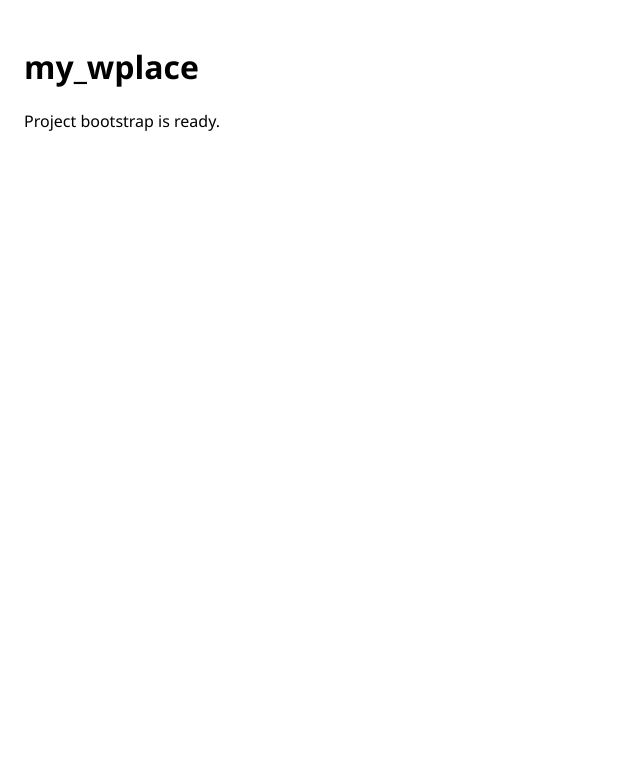
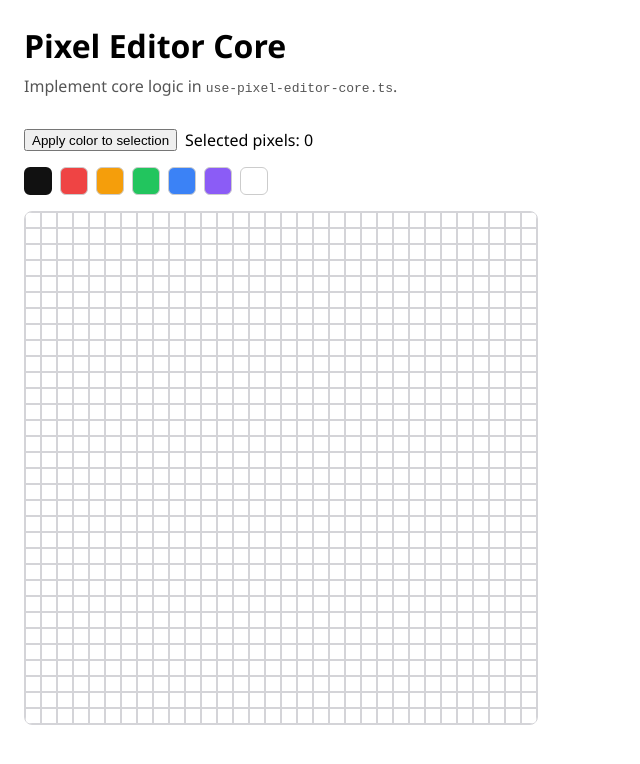
Before and after one commit to agrade1/my_wplace, a Next.js app: page / in a window 1280 px wide. Shown: the top 764 px of the page, without its empty margins (0-640 px from the left). Built offline with nearby package versions, Linux system fonts and the light colour scheme.

Commit message:
feat: add canvas-based pixel editor scaffold

```diff
--- a/app/page.tsx
+++ b/app/page.tsx
@@ -1,8 +1,39 @@
+"use client";
+
+import { PixelEditorCanvas } from "@/components/pixel-editor/pixel-editor-canvas";
+import { usePixelEditorCore } from "@/features/pixel-editor/use-pixel-editor-core";
+
 export default function Home() {
+  const core = usePixelEditorCore();
+
   return (
-    <main style={{ padding: "24px" }}>
-      <h1>my_wplace</h1>
-      <p>Project bootstrap is ready.</p>
+    <main style={{ padding: 24, display: "grid", gap: 16 }}>
+      <header>
+        <h1 style={{ margin: 0 }}>Pixel Editor Core</h1>
+        <p style={{ marginTop: 8, color: "#555" }}>
+          Implement core logic in <code>use-pixel-editor-core.ts</code>.
+        </p>
+      </header>
+
+      <div style={{ display: "flex", gap: 8 }}>
+        <button type="button" onClick={core.applyColorToSelection}>
+          Apply color to selection
+        </button>
+        <span>Selected pixels: {core.selected.size}</span>
+      </div>
+
+      <PixelEditorCanvas
+        gridSize={32}
+        cellSize={16}
+        palette={core.palette}
+        activeColor={core.activeColor}
+        selected={core.selected}
+        pixelColors={core.pixelColors}
+        onSelectColor={core.onSelectColor}
+        onPixelPointerDown={core.onPixelMouseDown}
+        onPixelPointerMove={core.onPixelMouseEnter}
+        onPointerUp={core.onMouseUp}
+      />
     </main>
   );
 }
--- /dev/null
+++ b/components/pixel-editor/pixel-editor-canvas.tsx
@@ -0,0 +1,126 @@
+"use client";
+
+import { useEffect, useMemo, useRef } from "react";
+
+type PixelEditorCanvasProps = {
+  gridSize: number;
+  cellSize: number;
+  activeColor: string;
+  palette: readonly string[];
+  selected: ReadonlySet<string>;
+  pixelColors: ReadonlyMap<string, string>;
+  onSelectColor: (color: string) => void;
+  onPixelPointerDown: (id: string, button: number) => void;
+  onPixelPointerMove: (id: string) => void;
+  onPointerUp: () => void;
+};
+
+function toPixelId(x: number, y: number) {
+  return `${x},${y}`;
+}
+
+export function PixelEditorCanvas({
+  gridSize,
+  cellSize,
+  activeColor,
+  palette,
+  selected,
+  pixelColors,
+  onSelectColor,
+  onPixelPointerDown,
+  onPixelPointerMove,
+  onPointerUp
+}: PixelEditorCanvasProps) {
+  const canvasRef = useRef<HTMLCanvasElement | null>(null);
+  const canvasSize = useMemo(() => gridSize * cellSize, [gridSize, cellSize]);
+
+  useEffect(() => {
+    const canvas = canvasRef.current;
+    if (!canvas) return;
+
+    const ctx = canvas.getContext("2d");
+    if (!ctx) return;
+
+    ctx.clearRect(0, 0, canvas.width, canvas.height);
+
+    for (let y = 0; y < gridSize; y += 1) {
+      for (let x = 0; x < gridSize; x += 1) {
+        const id = toPixelId(x, y);
+        const color = pixelColors.get(id) ?? "#ffffff";
+        const left = x * cellSize;
+        const top = y * cellSize;
+
+        ctx.fillStyle = color;
+        ctx.fillRect(left, top, cellSize, cellSize);
+
+        if (selected.has(id)) {
+          ctx.strokeStyle = "#111111";
+          ctx.lineWidth = 2;
+        } else {
+          ctx.strokeStyle = "#d4d4d8";
+          ctx.lineWidth = 1;
+        }
+
+        ctx.strokeRect(left + 0.5, top + 0.5, cellSize - 1, cellSize - 1);
+      }
+    }
+  }, [cellSize, gridSize, pixelColors, selected]);
+
+  const getPixelFromEvent = (event: React.MouseEvent<HTMLCanvasElement>) => {
+    const canvas = canvasRef.current;
+    if (!canvas) return null;
+
+    const rect = canvas.getBoundingClientRect();
+    const x = Math.floor((event.clientX - rect.left) / cellSize);
+    const y = Math.floor((event.clientY - rect.top) / cellSize);
+
+    if (x < 0 || y < 0 || x >= gridSize || y >= gridSize) {
+      return null;
+    }
+
+    return toPixelId(x, y);
+  };
+
+  return (
+    <section style={{ display: "grid", gap: 16 }}>
+      <div style={{ display: "flex", gap: 8, flexWrap: "wrap" }}>
+        {palette.map((color) => (
+          <button
+            key={color}
+            type="button"
+            onClick={() => onSelectColor(color)}
+            aria-label={`color-${color}`}
+            style={{
+              width: 28,
+              height: 28,
+              borderRadius: 6,
+              border: activeColor === color ? "2px solid #111" : "1px solid #ccc",
+              backgroundColor: color,
+              cursor: "pointer"
+            }}
+          />
+        ))}
+      </div>
+
+      <canvas
+        ref={canvasRef}
+        width={canvasSize}
+        height={canvasSize}
+        style={{ border: "1px solid #d4d4d8", borderRadius: 8, cursor: "crosshair" }}
+        onContextMenu={(event) => event.preventDefault()}
+        onMouseDown={(event) => {
+          const id = getPixelFromEvent(event);
+          if (!id) return;
+          onPixelPointerDown(id, event.button);
+        }}
+        onMouseMove={(event) => {
+          const id = getPixelFromEvent(event);
+          if (!id) return;
+          onPixelPointerMove(id);
+        }}
+        onMouseUp={onPointerUp}
+        onMouseLeave={onPointerUp}
+      />
+    </section>
+  );
+}
--- /dev/null
+++ b/features/pixel-editor/use-pixel-editor-core.ts
@@ -0,0 +1,74 @@
+"use client";
+
+import { useState } from "react";
+
+const DEFAULT_PALETTE = [
+  "#111111",
+  "#ef4444",
+  "#f59e0b",
+  "#22c55e",
+  "#3b82f6",
+  "#8b5cf6",
+  "#ffffff"
+] as const;
+
+export function usePixelEditorCore() {
+  const [activeColor, setActiveColor] = useState<string>(DEFAULT_PALETTE[0]);
+  const [selected, setSelected] = useState<Set<string>>(new Set());
+  const [pixelColors, setPixelColors] = useState<Map<string, string>>(new Map());
+  const [isDragging, setIsDragging] = useState(false);
+
+  const onSelectColor = (color: string) => {
+    setActiveColor(color);
+  };
+
+  const onPixelMouseDown = (id: string, button: number) => {
+    // TODO(core): right-click deselect and space-drag multi-select rules.
+    if (button === 2) {
+      setSelected((prev) => {
+        const next = new Set(prev);
+        next.delete(id);
+        return next;
+      });
+      return;
+    }
+
+    setSelected(new Set([id]));
+    setIsDragging(true);
+  };
+
+  const onPixelMouseEnter = (id: string) => {
+    if (!isDragging) return;
+
+    // TODO(core): replace with space-drag multi-select semantics.
+    setSelected((prev) => new Set(prev).add(id));
+  };
+
+  const onMouseUp = () => {
+    setIsDragging(false);
+  };
+
+  const applyColorToSelection = () => {
+    if (selected.size === 0) return;
+
+    setPixelColors((prev) => {
+      const next = new Map(prev);
+      selected.forEach((id) => {
+        next.set(id, activeColor);
+      });
+      return next;
+    });
+  };
+
+  return {
+    palette: DEFAULT_PALETTE,
+    activeColor,
+    selected,
+    pixelColors,
+    onSelectColor,
+    onPixelMouseDown,
+    onPixelMouseEnter,
+    onMouseUp,
+    applyColorToSelection
+  };
+}
```
Also changed, not shown: package.json (+6 -1 lines), 1 other file (tests, documents, lock files or other folders).
